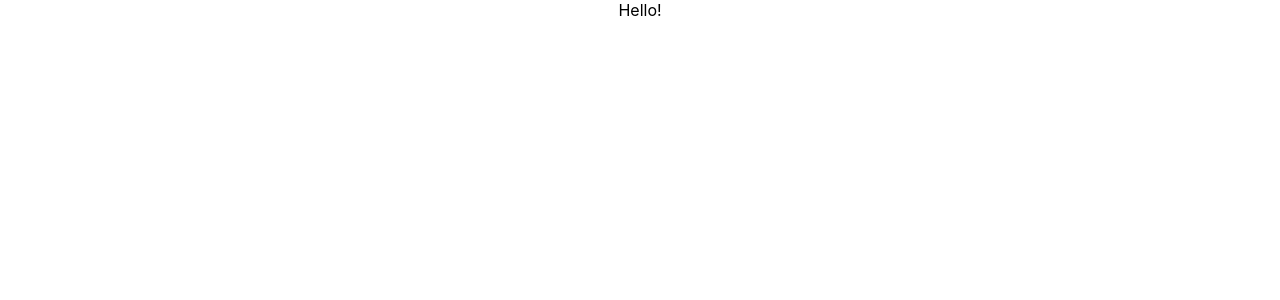
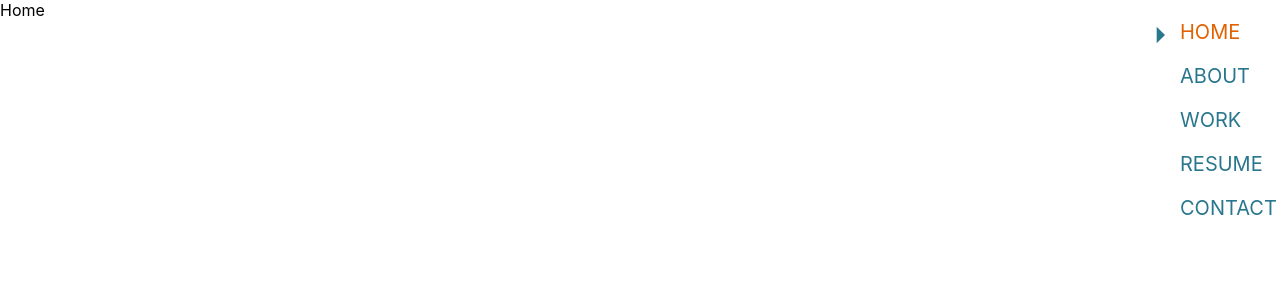
Before and after one commit to huntergroff/portfolio, a React (Create React App) app: page / in a window 1280 px wide. Shown: the top 300 px of the page. Built offline with nearby package versions, Linux system fonts and the light colour scheme.

Commit message:
built basic navigation

```diff
--- a/package.json
+++ b/package.json
@@ -8,6 +8,8 @@
     "@testing-library/user-event": "^13.5.0",
     "react": "^18.2.0",
     "react-dom": "^18.2.0",
+    "react-icons": "^4.4.0",
+    "react-router-dom": "^6.3.0",
     "react-scripts": "5.0.1",
     "web-vitals": "^2.1.4"
   },
--- a/src/App.css
+++ b/src/App.css
@@ -1,38 +1,6 @@
-.App {
-  text-align: center;
+:root {
+    --bg: #FFFFFF;
+    --text: #333333;
+    --interact: #29778E;
+    --active: #E26200;
 }
-
-.App-logo {
-  height: 40vmin;
-  pointer-events: none;
-}
-
-@media (prefers-reduced-motion: no-preference) {
-  .App-logo {
-    animation: App-logo-spin infinite 20s linear;
-  }
-}
-
-.App-header {
-  background-color: #282c34;
-  min-height: 100vh;
-  display: flex;
-  flex-direction: column;
-  align-items: center;
-  justify-content: center;
-  font-size: calc(10px + 2vmin);
-  color: white;
-}
-
-.App-link {
-  color: #61dafb;
-}
-
-@keyframes App-logo-spin {
-  from {
-    transform: rotate(0deg);
-  }
-  to {
-    transform: rotate(360deg);
-  }
-}
--- a/src/App.js
+++ b/src/App.js
@@ -1,10 +1,21 @@
 import './App.css';
+import { Routes, Route } from 'react-router-dom';
+import Header from './Components/Header';
+import { MenuItems } from './Content/MenuItems';
 
 function App() {
   return (
-    <div className="App">
-      Hello!
-    </div>
+    <body>
+      <Header />
+      <Routes>
+        {MenuItems.map((menuItem, index) => {
+                    return (
+                        <Route exact path={menuItem.link} element={menuItem.element} />
+                    );
+                })
+            }
+      </Routes>
+    </body>
   );
 }
 
--- /dev/null
+++ b/src/Components/Header.jsx
@@ -0,0 +1,27 @@
+import React, { useState } from 'react'
+import { NavLink } from 'react-router-dom';
+import { MenuItems } from '../Content/MenuItems'
+import '../Styles/Header.css'
+import { MdArrowLeft } from 'react-icons/md';
+
+const Header = () => {
+  const [expand, setExpand] = useState(true);
+  const toggleMenu = () => setExpand(!expand);
+
+  return (
+    <div id="header" className={expand ? 'expand' : ''}>
+      <MdArrowLeft className={`arrow ${expand ? 'expand' : ''}`} onClick={toggleMenu}/>
+      <ul>
+          {MenuItems.map((menuItem, index) => {
+                  return (
+                      <li key={index}>
+                          <NavLink to={menuItem.link}>{menuItem.title}</NavLink>
+                      </li>
+                  );})
+          }
+      </ul>
+    </div>
+  )
+}
+
+export default Header
--- /dev/null
+++ b/src/Components/Pages/About.jsx
@@ -0,0 +1,9 @@
+import React from 'react'
+
+const About = () => {
+  return (
+    <div>About</div>
+  )
+}
+
+export default About
--- /dev/null
+++ b/src/Components/Pages/Contact.jsx
@@ -0,0 +1,9 @@
+import React from 'react'
+
+const Contact = () => {
+  return (
+    <div>Contact</div>
+  )
+}
+
+export default Contact
--- /dev/null
+++ b/src/Components/Pages/Home.jsx
@@ -0,0 +1,9 @@
+import React from 'react'
+
+const Home = () => {
+  return (
+    <div>Home</div>
+  )
+}
+
+export default Home
--- /dev/null
+++ b/src/Components/Pages/Resume.jsx
@@ -0,0 +1,9 @@
+import React from 'react'
+
+const Resume = () => {
+  return (
+    <div>Resume</div>
+  )
+}
+
+export default Resume
--- /dev/null
+++ b/src/Components/Pages/Work.jsx
@@ -0,0 +1,9 @@
+import React from 'react'
+
+const Work = () => {
+  return (
+    <div>Work</div>
+  )
+}
+
+export default Work
--- /dev/null
+++ b/src/Content/MenuItems.js
@@ -0,0 +1,33 @@
+import Home from "../Components/Pages/Home";
+import About from "../Components/Pages/About";
+import Work from "../Components/Pages/Work";
+import Resume from "../Components/Pages/Resume";
+import Contact from "../Components/Pages/Contact";
+
+export const MenuItems = [
+    {
+        title: "Home",
+        link: "/",
+        element: <Home/>
+    },
+    {
+        title: "About",
+        link: "/about",
+        element: <About/>
+    },
+    {
+        title: "Work",
+        link: "/work",
+        element: <Work/>
+    },
+    {
+        title: "Resume",
+        link: "/resume",
+        element: <Resume/>
+    },
+    {
+        title: "Contact",
+        link: "/contact",
+        element: <Contact />
+    }
+]
--- /dev/null
+++ b/src/Styles/Header.css
@@ -0,0 +1,51 @@
+#header {
+    width: 140px;
+    display: flex;
+    align-items: flex-start;
+    position: absolute;
+    right: -100px;
+    transition-duration: 200ms;
+}
+
+#header.expand {
+    right: 0px;
+}
+
+#header .arrow {
+    color: var(--interact);
+    width: 40px;
+    height: auto;
+    margin-top: 15px;
+    cursor: pointer;
+    transition-duration: 200ms;
+}
+
+#header .arrow:hover {
+    color: var(--active);
+}
+
+#header .arrow.expand {
+    transform: rotate(180deg);
+}
+
+#header ul {
+    list-style-type: none;
+    margin: 0;
+    padding: 0;
+    font-size: 20px;
+    text-transform: uppercase;
+}
+
+#header li {
+    margin: 20px 0;
+}
+
+#header a {
+    text-decoration: none;
+    color: var(--interact);
+    transition-duration: 200ms;
+}
+
+#header a.active, #header a:hover {
+    color: var(--active);
+}
--- a/src/index.js
+++ b/src/index.js
@@ -2,10 +2,11 @@ import React from 'react';
 import ReactDOM from 'react-dom/client';
 import './index.css';
 import App from './App';
+import { HashRouter } from 'react-router-dom';
 
 const root = ReactDOM.createRoot(document.getElementById('root'));
 root.render(
-  <React.StrictMode>
+  <HashRouter>
     <App />
-  </React.StrictMode>
+  </HashRouter>
 );
```
Also changed, not shown: 1 other file (tests, documents, lock files or other folders).
